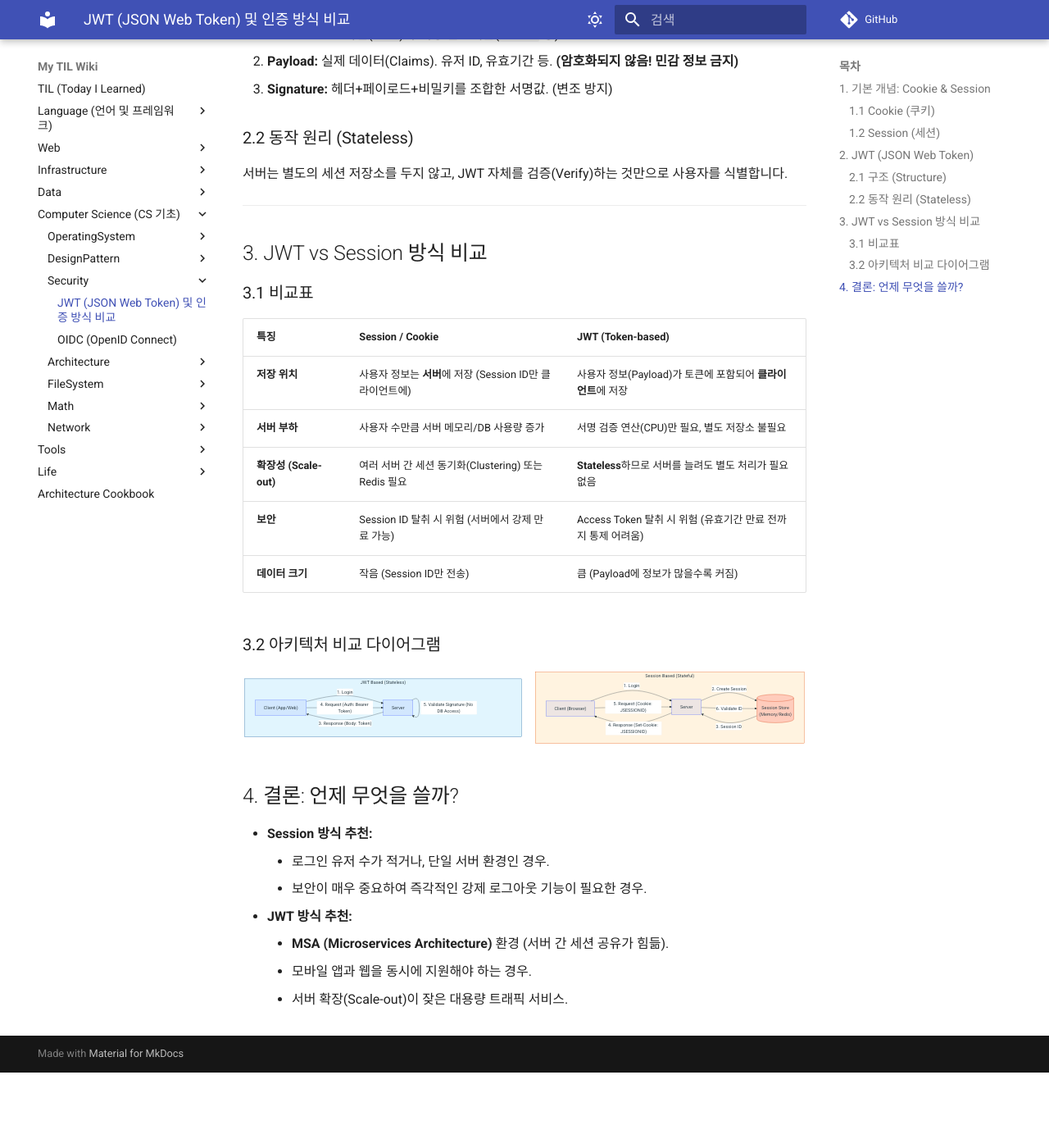
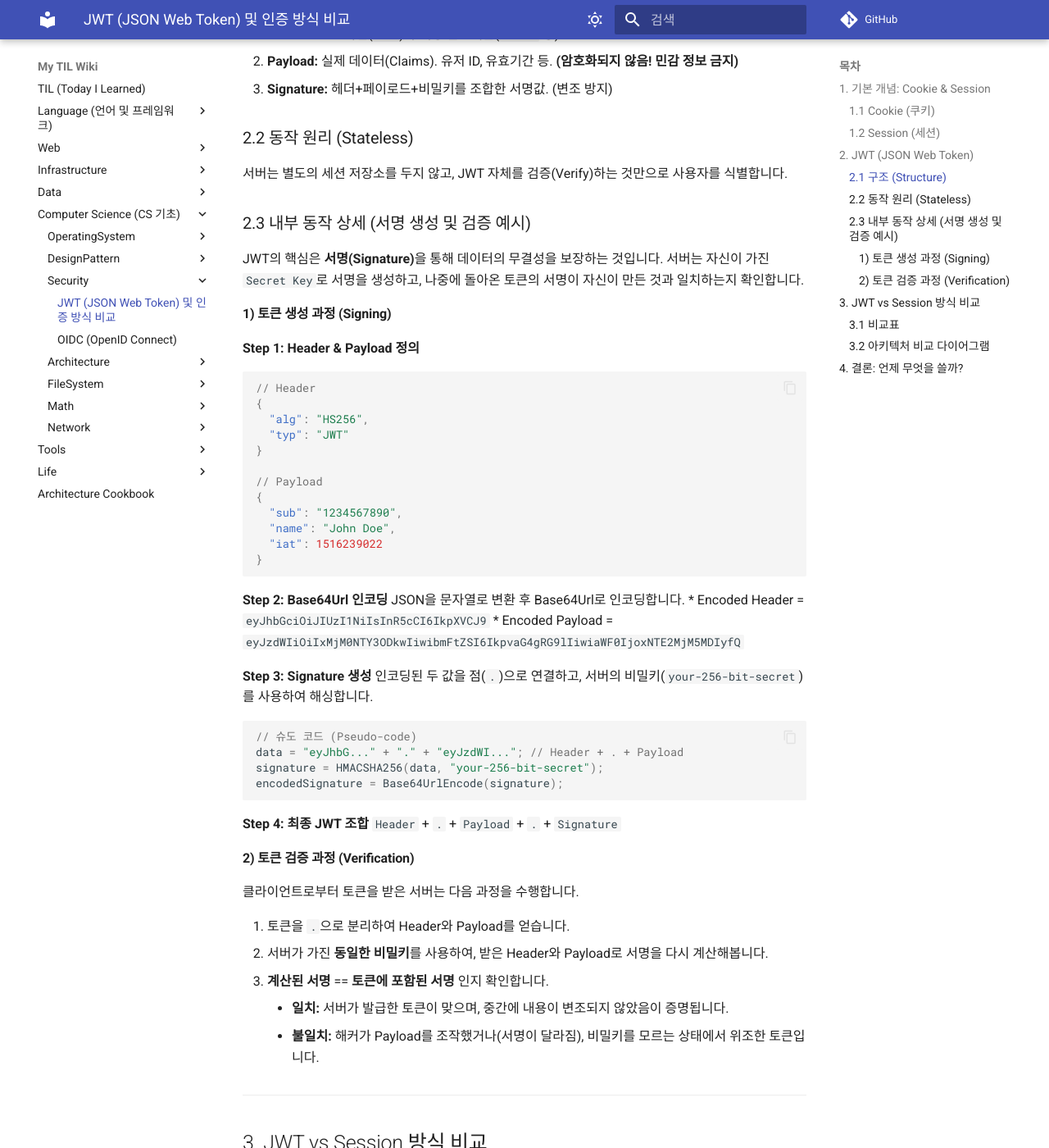
Before and after one commit to DevDooly/TIL, an MkDocs documentation site: the page built from docs/ComputerScience/Security/JWT.md, in a window 1280 px wide and 1400 px high, scrolled down 1100 px. Shown: the whole window at 82% size. Built offline with MkDocs 1.6.1 and Material for MkDocs 9.7.7, drawn with Linux system fonts in a browser that asks for light colours; comment, search, counter and statistics services are not loaded; before the commit the page ends 2408 px from its top, so only the background shows below that.

Commit message:
JWT 내부 동작 원리(서명 생성/검증) 상세 추가
JWT의 서명(Signature) 생성 알고리즘(HMAC SHA256)과 Base64Url 인코딩, 그리고 서버에서의 검증 과정을 구체적인 예시 코드와 함께 추가하여 기술적 이해도를 높임.

````diff
--- a/docs/ComputerScience/Security/JWT.md
+++ b/docs/ComputerScience/Security/JWT.md
@@ -34,6 +34,56 @@
 
 ### 2.2 동작 원리 (Stateless)
 서버는 별도의 세션 저장소를 두지 않고, JWT 자체를 검증(Verify)하는 것만으로 사용자를 식별합니다.
+
+### 2.3 내부 동작 상세 (서명 생성 및 검증 예시)
+
+JWT의 핵심은 **서명(Signature)**을 통해 데이터의 무결성을 보장하는 것입니다. 서버는 자신이 가진 `Secret Key`로 서명을 생성하고, 나중에 돌아온 토큰의 서명이 자신이 만든 것과 일치하는지 확인합니다.
+
+#### 1) 토큰 생성 과정 (Signing)
+
+**Step 1: Header & Payload 정의**
+```json
+// Header
+{
+  "alg": "HS256",
+  "typ": "JWT"
+}
+
+// Payload
+{
+  "sub": "1234567890",
+  "name": "John Doe",
+  "iat": 1516239022
+}
+```
+
+**Step 2: Base64Url 인코딩**
+JSON을 문자열로 변환 후 Base64Url로 인코딩합니다.
+*   Encoded Header = `eyJhbGciOiJIUzI1NiIsInR5cCI6IkpXVCJ9`
+*   Encoded Payload = `eyJzdWIiOiIxMjM0NTY3ODkwIiwibmFtZSI6IkpvaG4gRG9lIiwiaWF0IjoxNTE2MjM5MDIyfQ`
+
+**Step 3: Signature 생성**
+인코딩된 두 값을 점(`.`)으로 연결하고, 서버의 비밀키(`your-256-bit-secret`)를 사용하여 해싱합니다.
+
+```java
+// 슈도 코드 (Pseudo-code)
+data = "eyJhbG..." + "." + "eyJzdWI..."; // Header + . + Payload
+signature = HMACSHA256(data, "your-256-bit-secret");
+encodedSignature = Base64UrlEncode(signature);
+```
+
+**Step 4: 최종 JWT 조합**
+`Header` + `.` + `Payload` + `.` + `Signature`
+
+#### 2) 토큰 검증 과정 (Verification)
+
+클라이언트로부터 토큰을 받은 서버는 다음 과정을 수행합니다.
+
+1.  토큰을 `.`으로 분리하여 Header와 Payload를 얻습니다.
+2.  서버가 가진 **동일한 비밀키**를 사용하여, 받은 Header와 Payload로 서명을 다시 계산해봅니다.
+3.  **계산된 서명** == **토큰에 포함된 서명** 인지 확인합니다.
+    *   **일치:** 서버가 발급한 토큰이 맞으며, 중간에 내용이 변조되지 않았음이 증명됩니다.
+    *   **불일치:** 해커가 Payload를 조작했거나(서명이 달라짐), 비밀키를 모르는 상태에서 위조한 토큰입니다.
 
 ---
 
````
